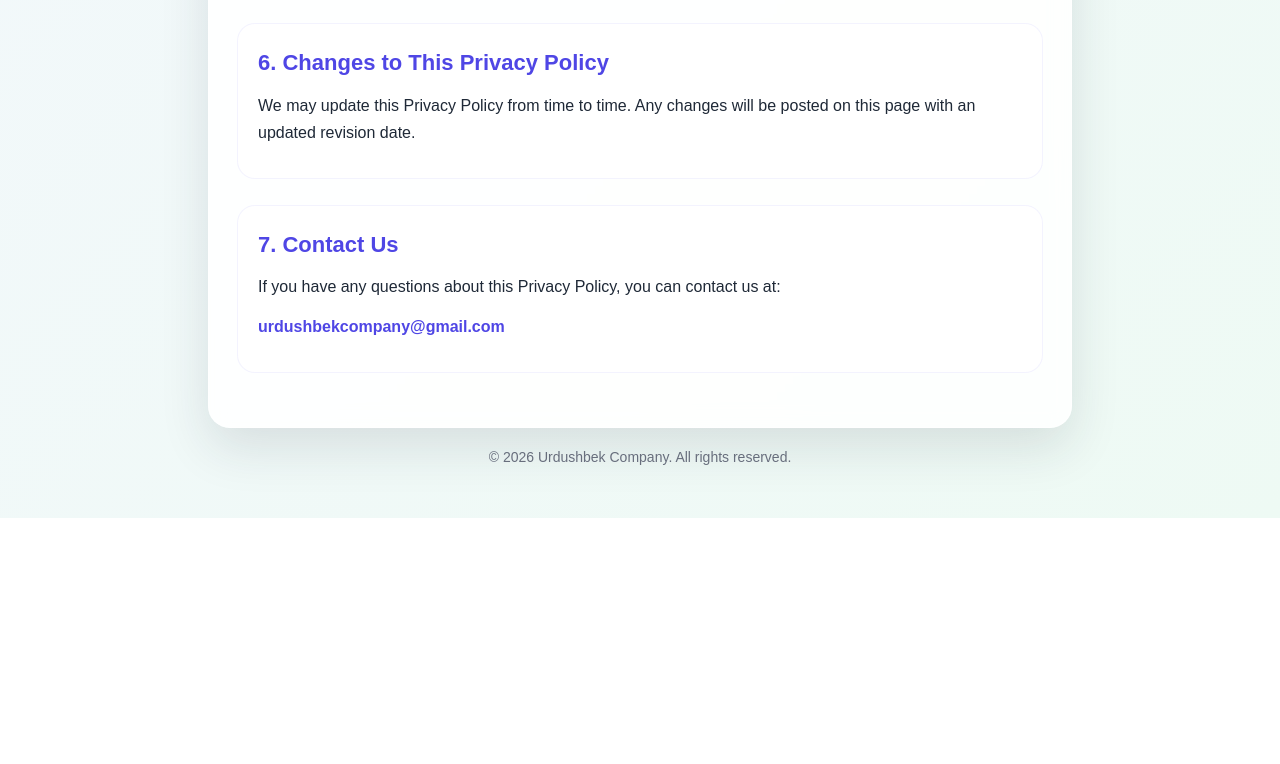
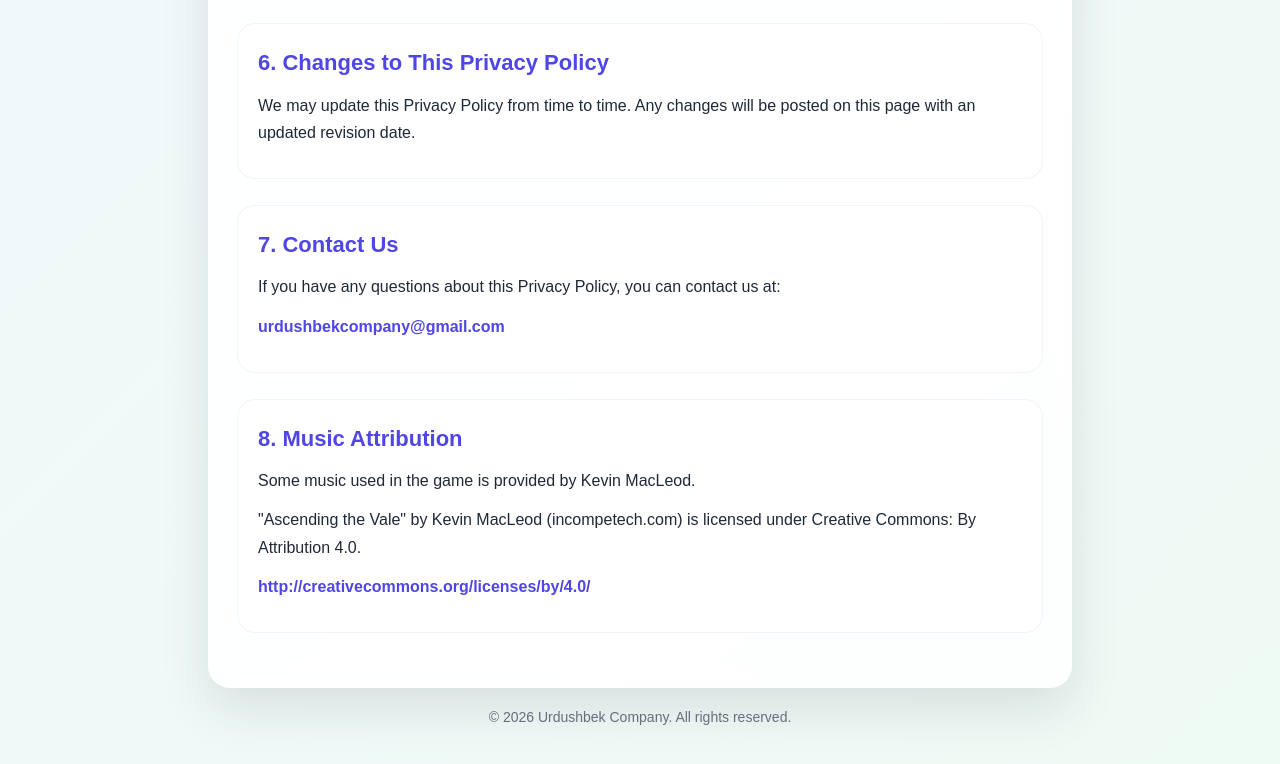
Before and after one commit to Urdushbe/games, a plain HTML site: page block-puzzle-relax-privacy/index.html in a window 1280 px wide. Shown: the part 1488-2252 px from the top of the page. Before the commit the page ends 2006 px from the top, so only its background shows below. Drawn offline with Linux system fonts and the light colour scheme.

Commit message:
Add music attribution section to index.html

```diff
--- a/block-puzzle-relax-privacy/index.html
+++ b/block-puzzle-relax-privacy/index.html
@@ -96,6 +96,22 @@
             <a href="mailto:urdushbekcompany@gmail.com">urdushbekcompany@gmail.com</a>
           </p>
         </section>
+
+        <section>
+  <h2>8. Music Attribution</h2>
+  <p>
+    Some music used in the game is provided by Kevin MacLeod.
+  </p>
+  <p>
+    "Ascending the Vale" by Kevin MacLeod (incompetech.com)
+    is licensed under Creative Commons: By Attribution 4.0.
+  </p>
+  <p>
+    <a href="http://creativecommons.org/licenses/by/4.0/" target="_blank">
+      http://creativecommons.org/licenses/by/4.0/
+    </a>
+  </p>
+</section>
       </div>
     </div>
 
```
